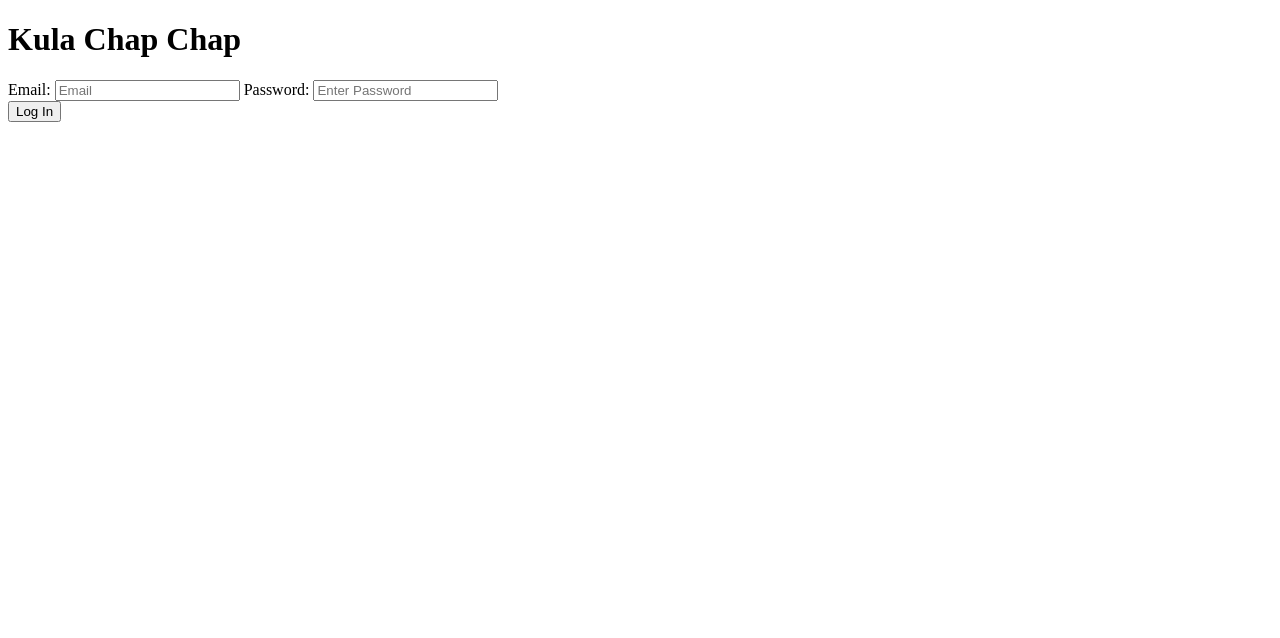
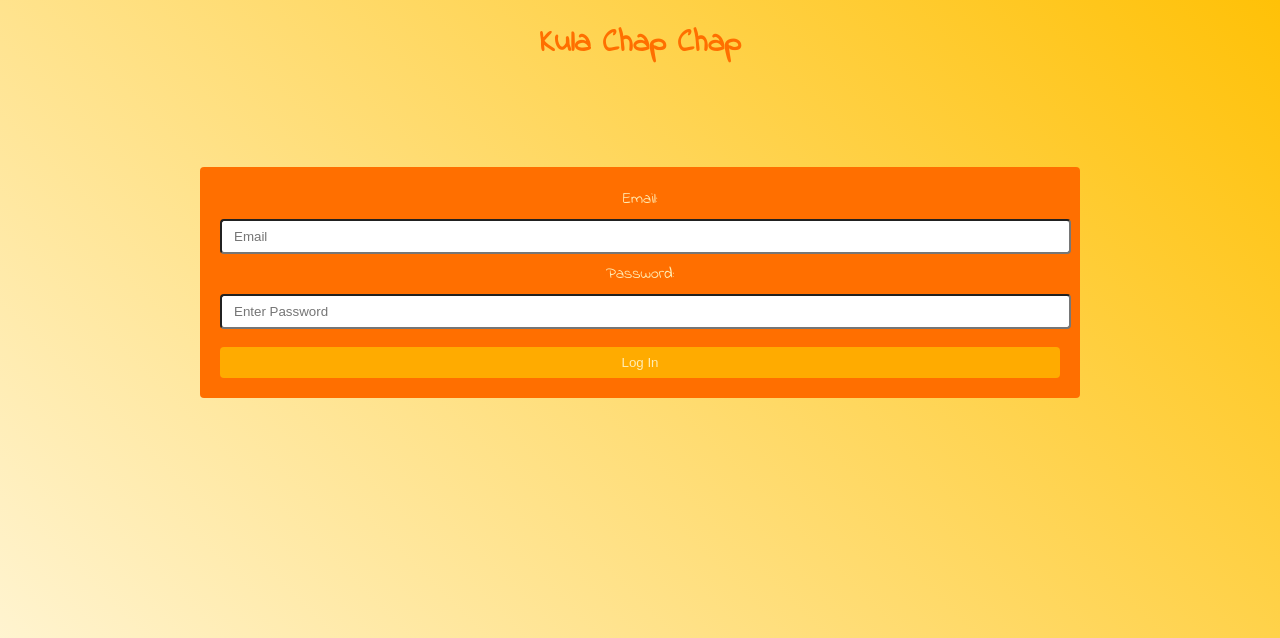
Before and after one commit to chogocorban/Kula-Chap-Chap, a PHP site: page /login.html in a window 1280 px wide. Shown: the top 638 px of the page. Run offline with PHP 8.4, Linux system fonts and the light colour scheme.

Commit message:
Update styling.css

```diff
--- a/styling.css
+++ b/styling.css
@@ -64,3 +64,68 @@
 	margin-top: 20px;
 
 }
+
+.loginbd{
+
+	background-image:  linear-gradient(45deg, #FFF8E1, #FFC107);
+	background-repeat: no-repeat;
+	background-size: cover;
+	background-attachment: fixed;
+	margin: 0;
+	padding: 0;
+	font-family: 'Indie Flower', cursive;
+}
+.h1login{
+	color: #FF6F00;
+	text-align: center;
+	margin-top: 20px;
+
+}
+
+.loginform{
+
+	background-color: #FF6F00;
+
+	border-radius: 4px;
+	padding: 20px;
+	margin: 100px 200px 10px 200px;
+	color:#FFECB3;
+	text-align: center;
+}
+.loginform [type="email"]{
+
+	width: 98%;
+	padding: 8px 12px;
+	border-radius: 4px;
+	margin: 8px 0;
+}
+.loginform [type="password"]{
+
+	width: 98%;
+	padding: 8px 12px;
+	border-radius: 4px;
+	margin: 8px 0;
+}
+ .loginform [type="submit"]{
+	width: 100%;
+	background-color: #FFAB00;
+	color:#FFECB3;
+	border: none;
+	padding: 8px 12px;
+	margin-top: 10px;
+	border-radius: 4px;
+}
+.homebd{
+
+	background-image:  linear-gradient(to bottom right, #FFE57F, #FFC400);
+	background-repeat: no-repeat;
+	background-size: cover;
+	background-attachment: fixed;
+	margin: 0;
+	padding: 0;
+	font-family: 'Indie Flower', cursive;
+}
+.homemain{
+	margin: 50px;
+	color: #FF6F00;
+}
```
